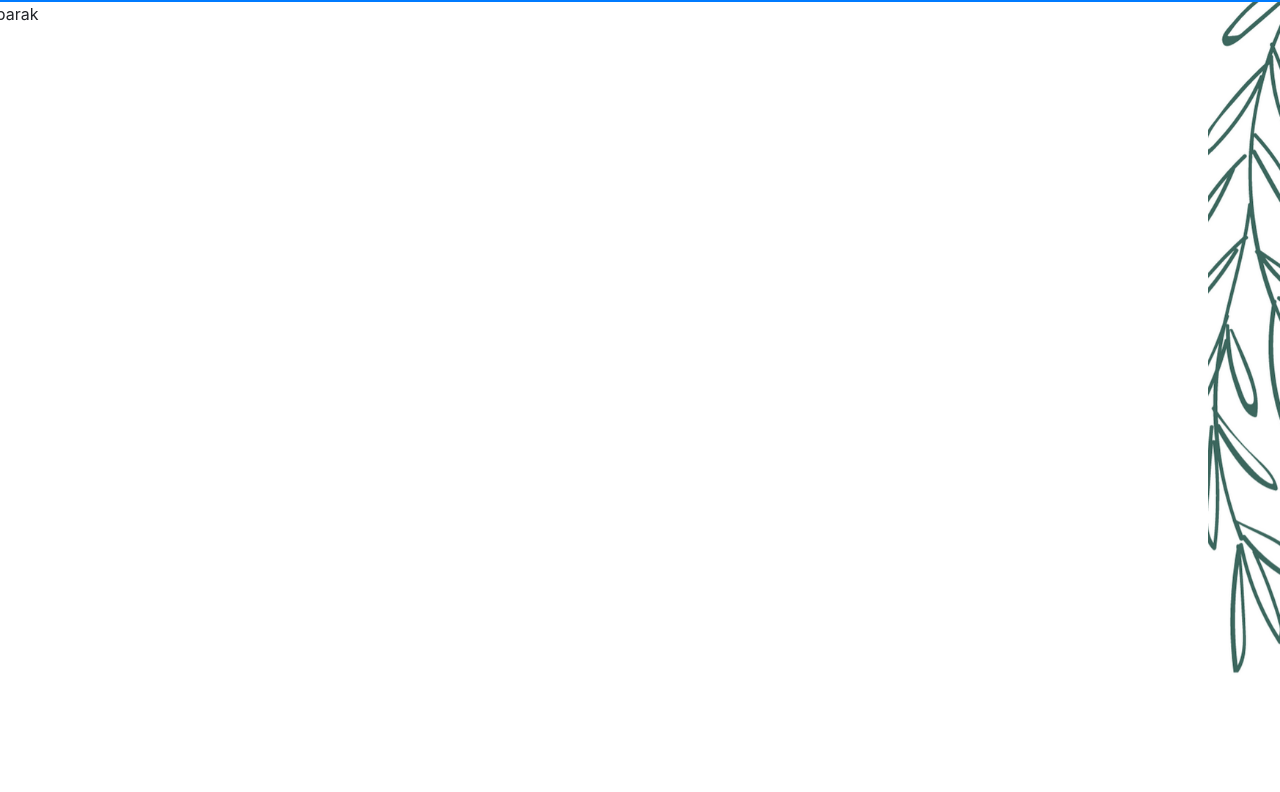
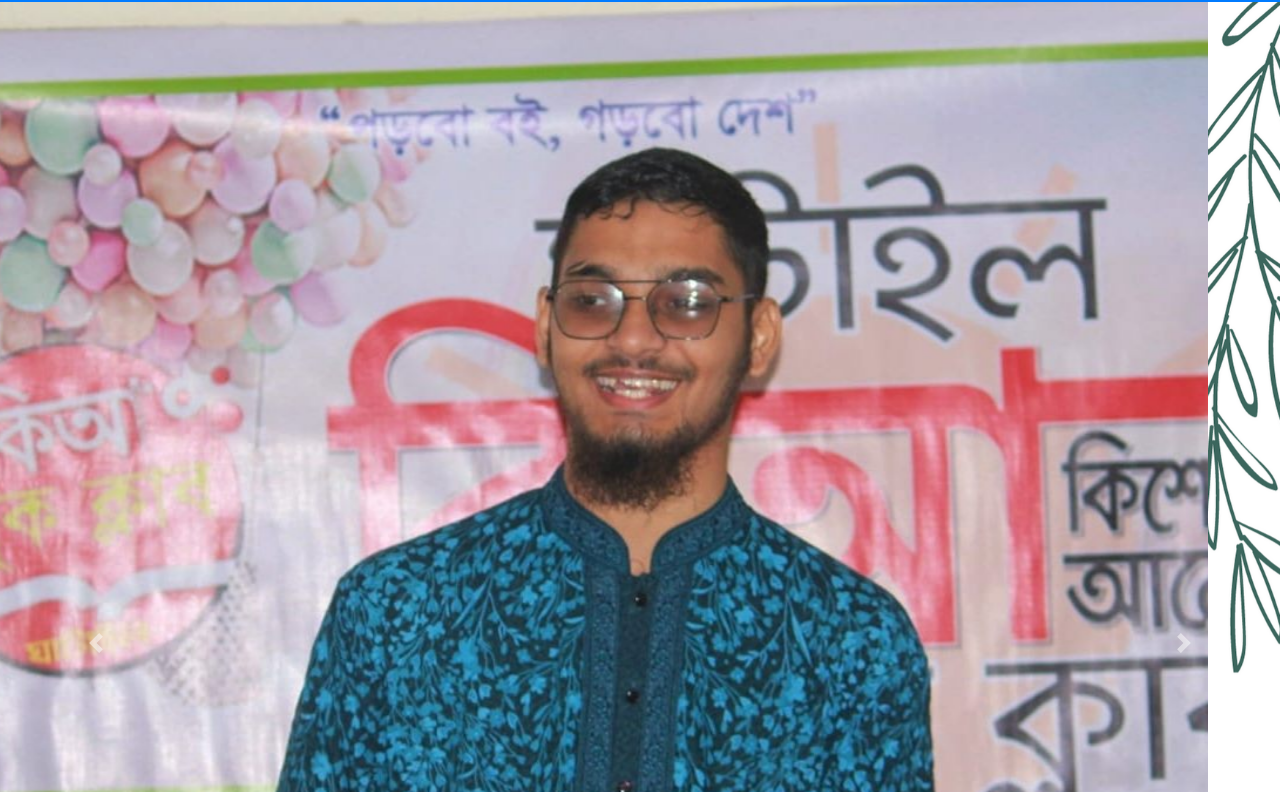
Before and after one commit to anonymous913/d-old, a plain HTML site: page index.html in a window 1280 px wide. Shown: the part 54-846 px from the top of the page. Drawn offline with nearby package versions, Linux system fonts and the light colour scheme.

Commit message:
Update index.html

```diff
--- a/index.html
+++ b/index.html
@@ -64,7 +64,7 @@
   <div class="carousel-inner">
     <div class="carousel-item active">
 
-    <img src="Me.jpeg" class="d-block w-100" alt="Eid Mubarak">
+    <img src="Me.jpg" class="d-block w-100" alt="Eid Mubarak">
     </div>
     <div class="carousel-item">
 
```
